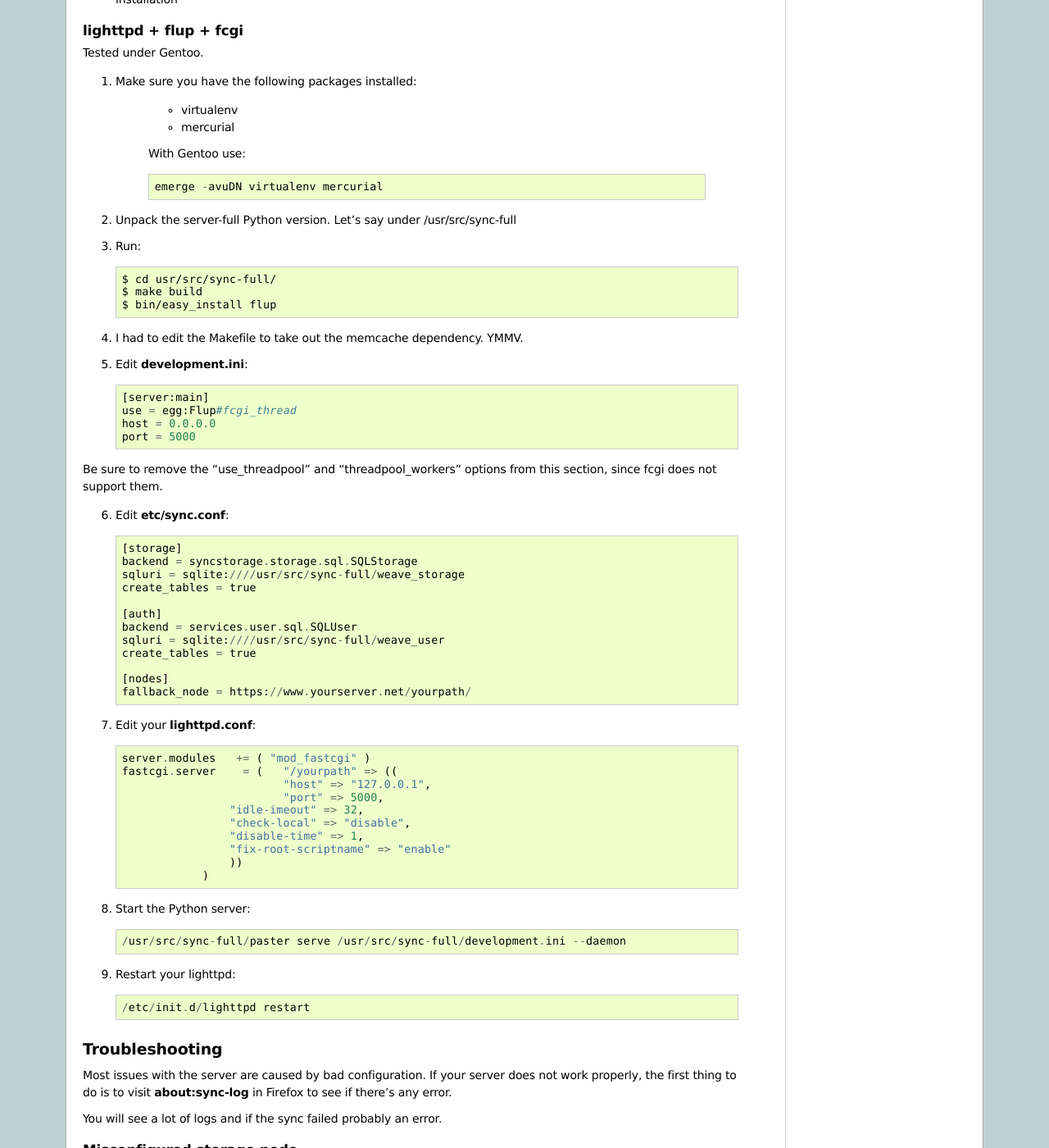
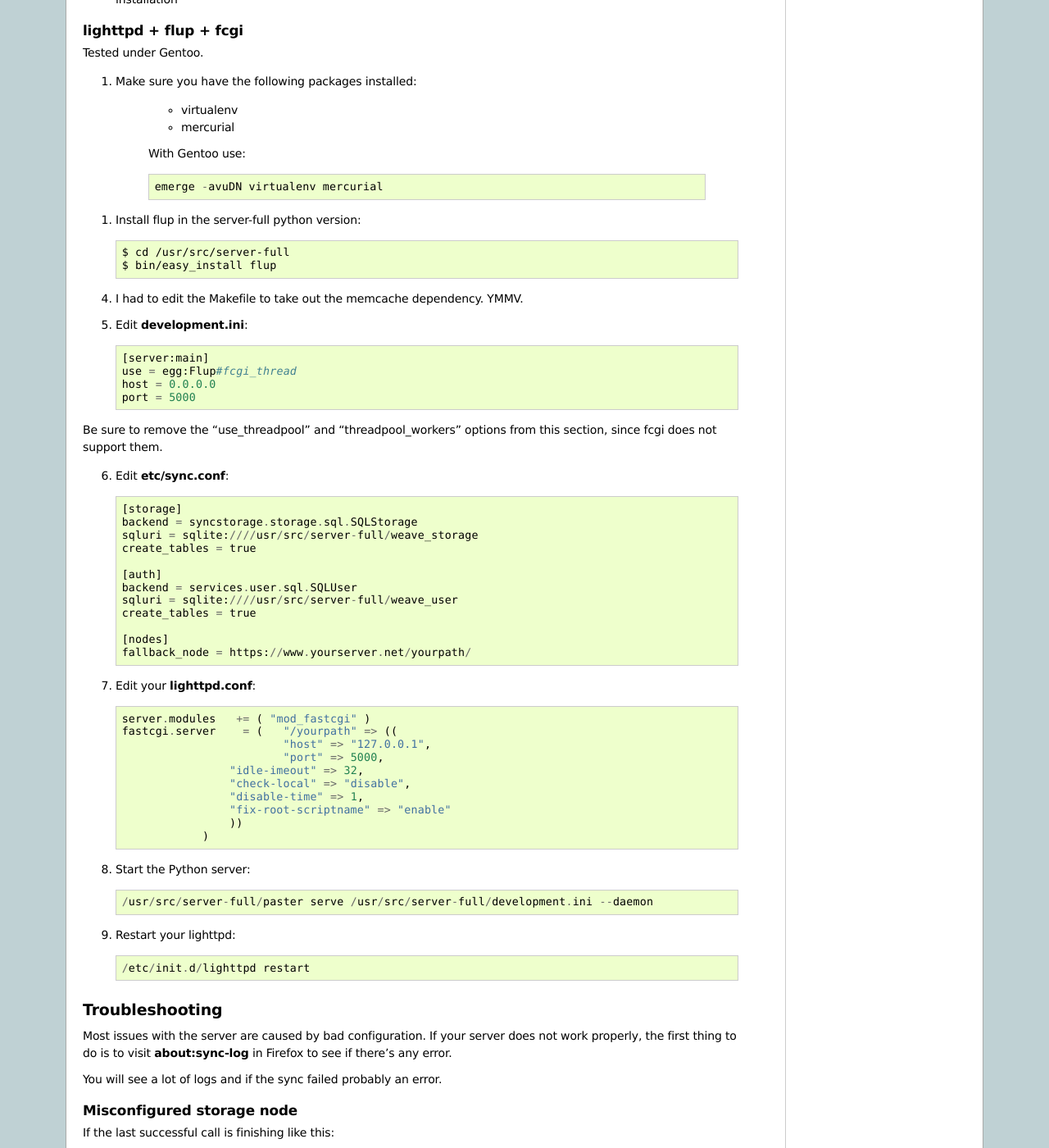
Before and after one commit to mozilla-services/docs, a Sphinx documentation site: the page built from source/howtos/run-sync.rst, in a window 1280 px wide and 1400 px high, scrolled down 3567 px. Shown: the whole window at 82% size. Built offline with Sphinx 7.4.7, drawn with Linux system fonts in a browser that asks for light colours; the version number could not be read and is left out.

Commit message:
Update the "lighttpd + flup + fcgi" section with the new "server-full" path

```diff
--- a/source/howtos/run-sync.rst
+++ b/source/howtos/run-sync.rst
@@ -239,13 +239,10 @@
 
         emerge -avuDN virtualenv mercurial
 
-2. Unpack the server-full Python version. Let's say under /usr/src/sync-full
+1. Install flup in the server-full python version::
 
-3. Run::
-
-    $ cd usr/src/sync-full/
-    $ make build
-    $ bin/easy_install flup
+        $ cd /usr/src/server-full
+        $ bin/easy_install flup
 
 4. I had to edit the Makefile to take out the memcache dependency. YMMV.
 
@@ -263,12 +260,12 @@
 
     [storage]
     backend = syncstorage.storage.sql.SQLStorage
-    sqluri = sqlite:////usr/src/sync-full/weave_storage
+    sqluri = sqlite:////usr/src/server-full/weave_storage
     create_tables = true
 
     [auth]
     backend = services.user.sql.SQLUser
-    sqluri = sqlite:////usr/src/sync-full/weave_user
+    sqluri = sqlite:////usr/src/server-full/weave_user
     create_tables = true
 
     [nodes]
@@ -289,7 +286,7 @@
 
 8. Start the Python server::
 
-        /usr/src/sync-full/paster serve /usr/src/sync-full/development.ini --daemon
+        /usr/src/server-full/paster serve /usr/src/server-full/development.ini --daemon
 
 9. Restart your lighttpd::
 
```
